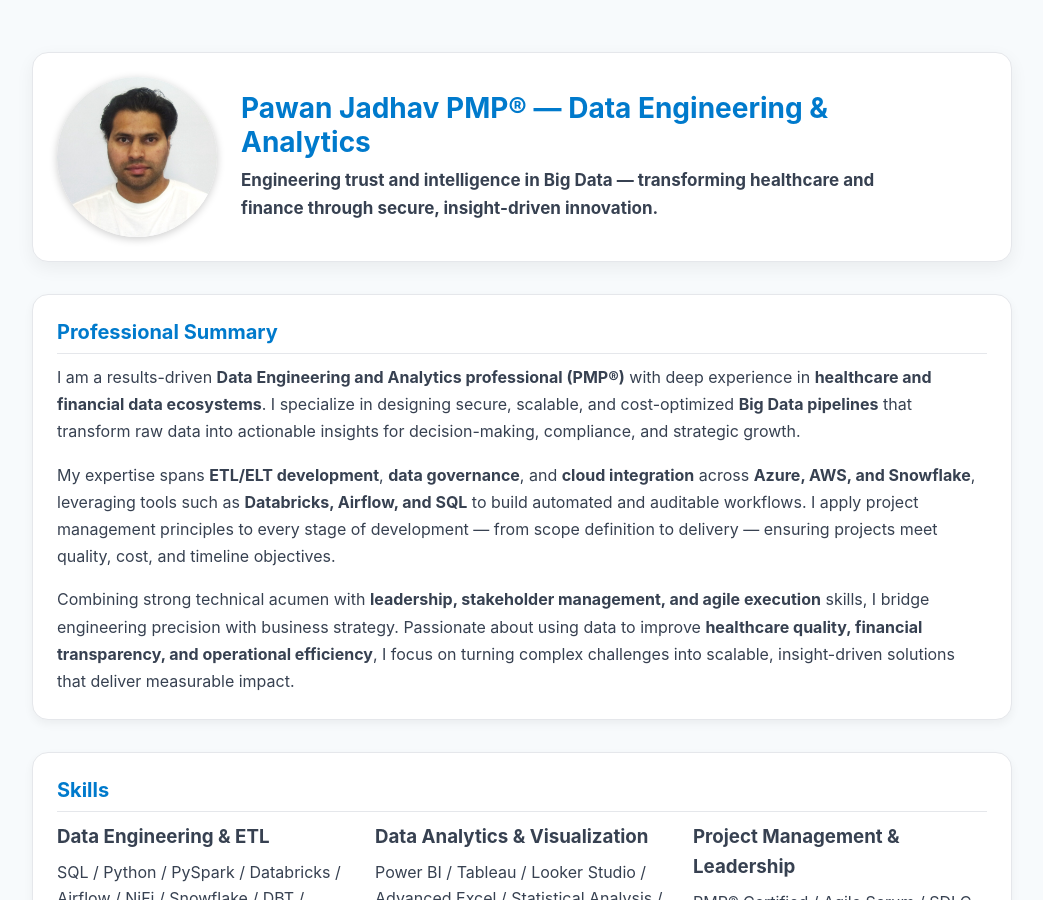
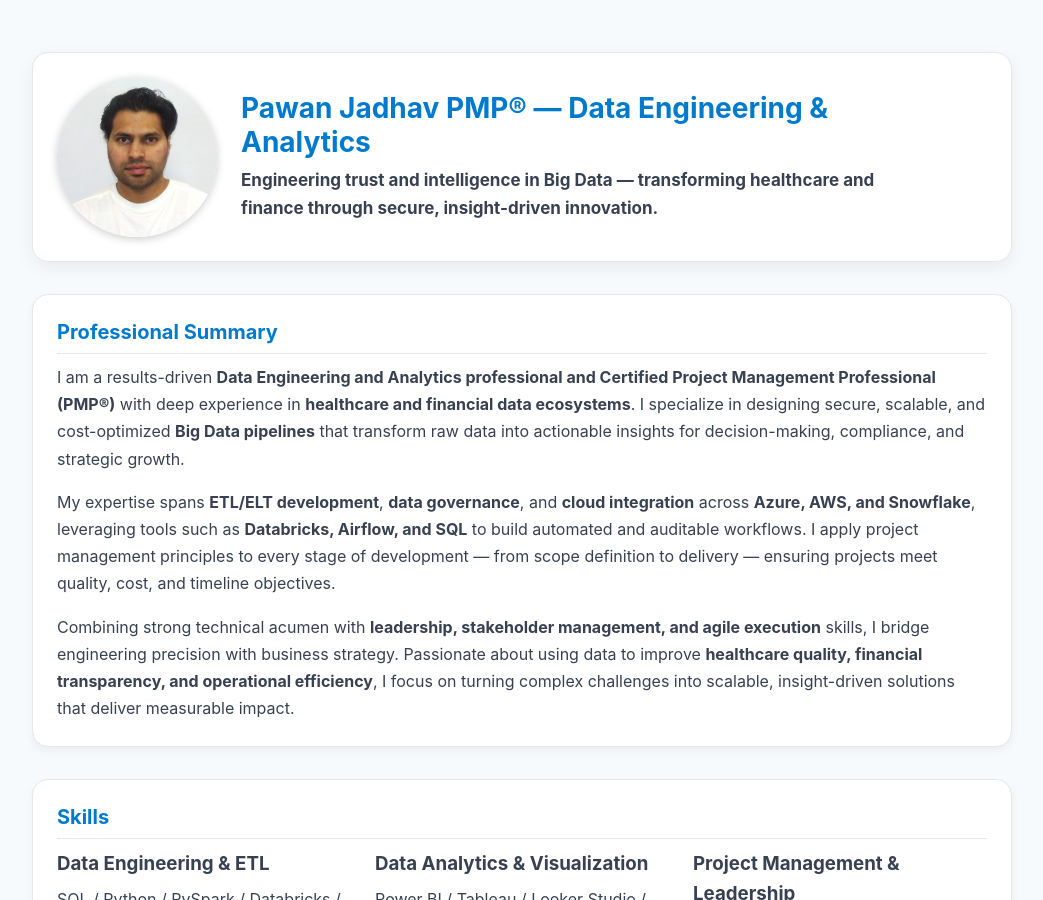
Before and after one commit to PawanJadhav7/PawanJadhav.github.io, a Jekyll site: the page built from index.md, in a window 1280 px wide and 900 px high. Shown: the whole window, without its empty margins (118-1161 px from the left). Built offline with Jekyll 4.4.1, drawn with Linux system fonts in a browser that asks for light colours.

Commit message:
Update index.md

```diff
--- a/index.md
+++ b/index.md
@@ -26,7 +26,7 @@ layout: default
   <h2 style="color:#007ACC;margin-top:0;">Professional Summary</h2>
 
   <p style="font-size:16px;line-height:1.7;color:#374151;margin-bottom:1em;">
-    I am a results-driven <strong>Data Engineering and Analytics professional (PMP®)</strong> with deep experience in
+    I am a results-driven <strong>Data Engineering and Analytics professional and Certified Project Management Professional (PMP®)</strong> with deep experience in
     <strong>healthcare and financial data ecosystems</strong>. I specialize in designing secure, scalable, and
     cost-optimized <strong>Big Data pipelines</strong> that transform raw data into actionable insights for decision-making,
     compliance, and strategic growth.
```
